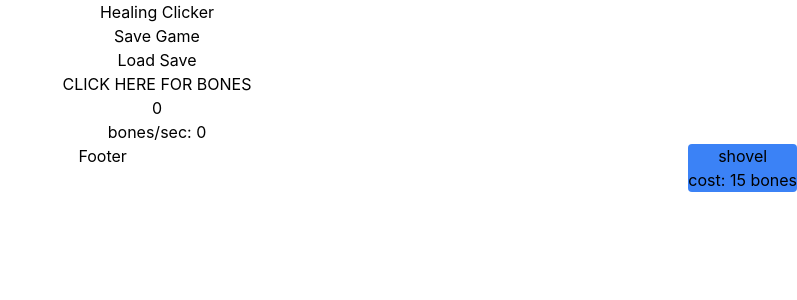
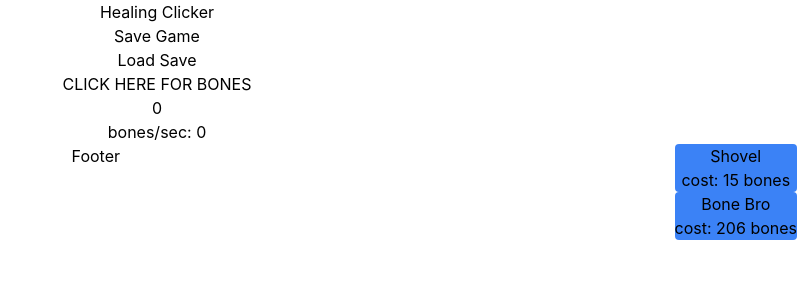
Before and after one commit to I-J-C/Healing-Clicker, a React (Create React App) app: page / in a window 1280 px wide. Shown: the top 300 px of the page, without its empty margins (483-1280 px from the left). Built offline with nearby package versions, Linux system fonts and the light colour scheme.

Commit message:
added another upgrade

```diff
--- a/src/App.js
+++ b/src/App.js
@@ -13,9 +13,10 @@ function App() {
   const [idleBones, setIdleBones] = useState(0);
 
 
-  const shovel = new Upgrade("shovel", 0, 15, 1.07, 2);
+  const shovel = new Upgrade("Shovel", 0, 15, 1.07, 1);
+  const boneBro = new Upgrade ("Bone Bro", 0, 206, 1.12, 5);
   // add other upgrades later
-  const [upgrades, setUpgrades] = useState([shovel]);
+  const [upgrades, setUpgrades] = useState([shovel, boneBro]);
 
   // constant increase by idle amount per second
   useInterval(() => {
--- a/src/components/Upgrade.jsx
+++ b/src/components/Upgrade.jsx
@@ -5,7 +5,8 @@ const Upgrade = (props) => {
     return(
         <div className="upgrade bg-blue-500 rounded" onClick={() => {
                 if (upgrade.currentCost <= props.bones){
-                    props.setBones(old => old - upgrade.currentCost)
+                    const purchase = upgrade.currentCost;
+                    props.setBones(old => old - purchase)
                     props.setIdleBones(old => old + upgrade.baseProduction)
                     upgrade.incrementAmount();
                     upgrade.setCurrentCost();
```
